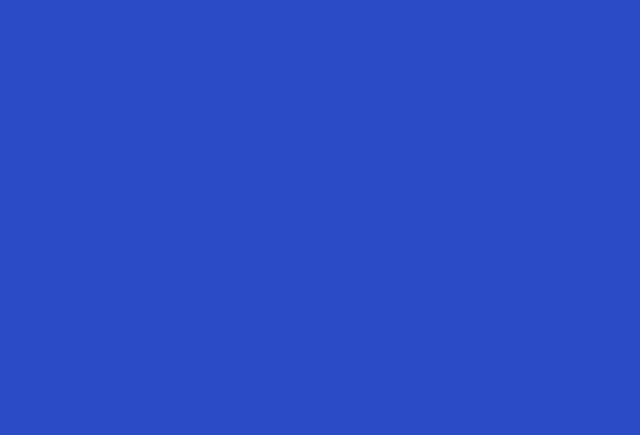
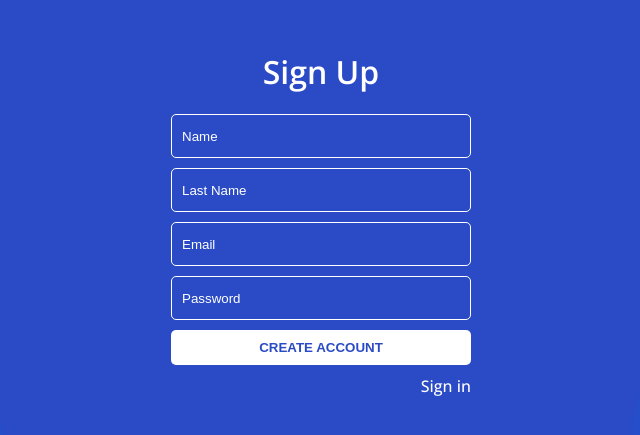
Before and after one commit to franciscocharris/rails-react-todo_list, a React (Vite) app in the folder front-end/: page /sign-up in a window 1280 px wide. Shown: the part 187-622 px from the top of the page, without its empty margins (319-959 px from the left). Built offline with nearby package versions, Linux system fonts and the light colour scheme.

Commit message:
Sign up desing and layout

```diff
--- a/front-end/src/components/SignUp.jsx
+++ b/front-end/src/components/SignUp.jsx
@@ -1,10 +1,24 @@
-
+import '../index.css'
 
 export function SignUp() {
 
   return(
     <>
-
+      <div className="container">
+        <div className="container_sign-up">
+          <div className="container_form">
+            <h1>Sign Up</h1>
+            <form className="form">
+              <input type="text" placeholder="Name" className="form_input"/>
+              <input type="text" placeholder="Last Name" className="form_input"/>
+              <input type="email" placeholder="Email" className="form_input"/>
+              <input type="password" placeholder="Password" className="form_input"/>
+              <input type="submit" value="CREATE ACCOUNT" className="form_button"/>
+            </form>
+              <a className="form_link-signin" href="/">Sign in</a>
+          </div>
+        </div>
+      </div>
     </>
   )
 }
--- a/front-end/src/index.css
+++ b/front-end/src/index.css
@@ -11,7 +11,8 @@ body {
   height: 100vh;
 }
 
-.container_sign-in{
+.container_sign-in,
+.container_sign-up{
   max-width: 1200px;
   margin: 0 auto;
   display: flex;
@@ -23,7 +24,6 @@ body {
   color: #ffffff;
   margin: auto auto;
   width: 80%;
-  max-height: 250px;
   max-width: 300px;
 }
 
@@ -50,13 +50,15 @@ body {
   border-radius: 5px;
   color: #2a4bc5;
   font-weight: bold;
+  cursor: pointer;
 }
 
 ::placeholder{
   color: #ffffff;
 }
 
-.form_link-signup{
+.form_link-signup,
+.form_link-signin{
   display: flex;
   justify-content: flex-end;
   margin-top: 10px;
```
